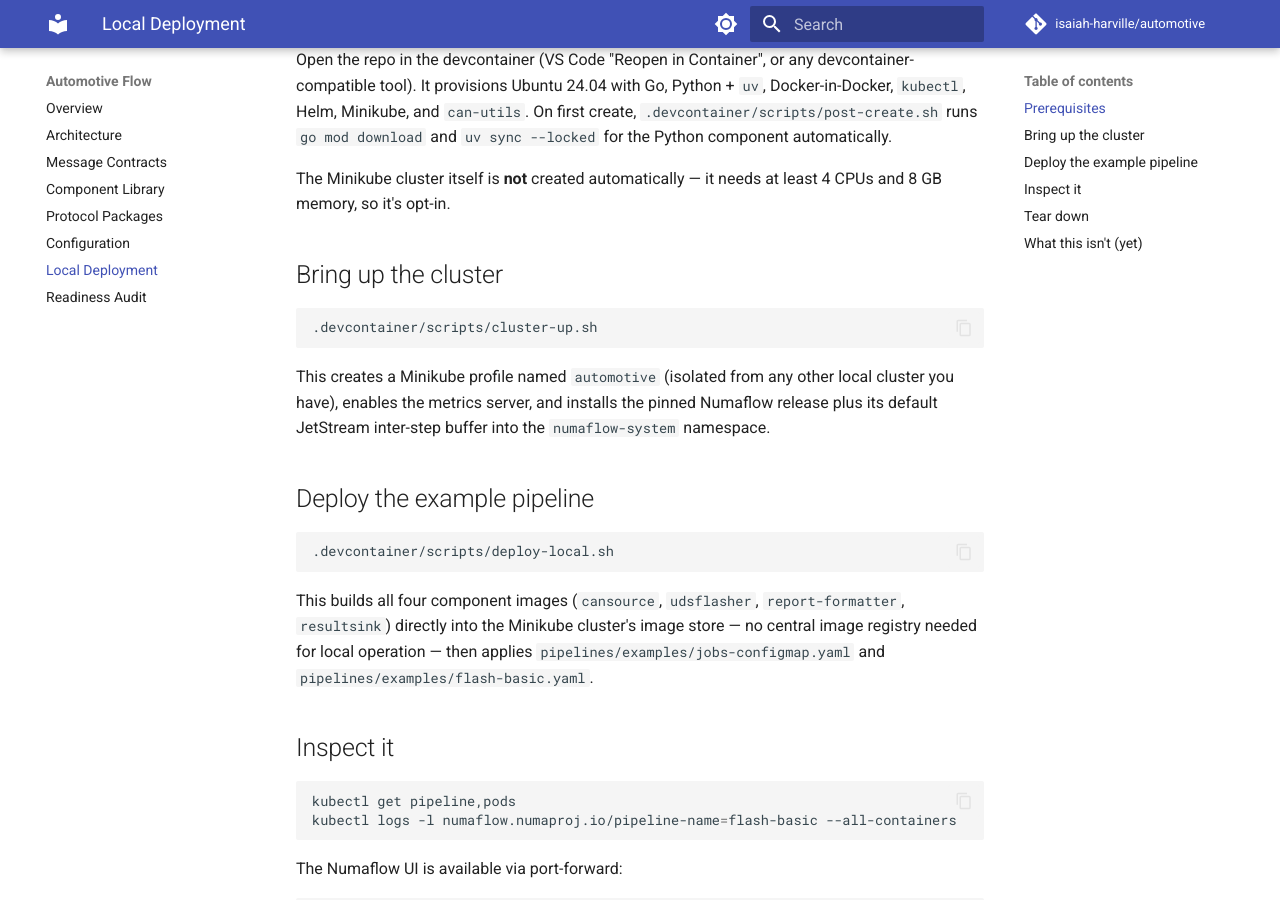
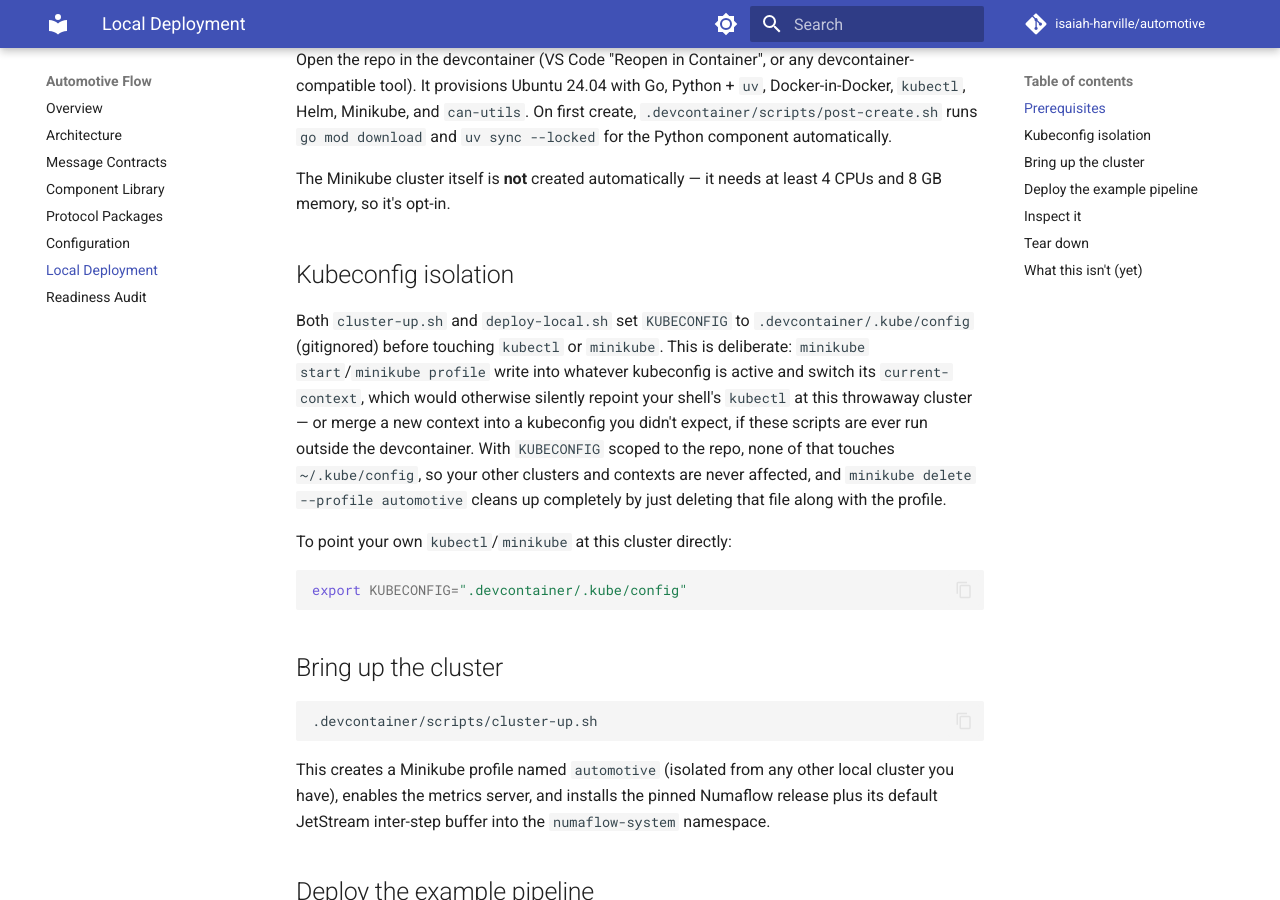
Before and after one commit to isaiah-harville/automotive, an MkDocs documentation site: the page built from docs/local-deployment.md, in a window 1280 px wide and 900 px high, scrolled down 300 px. Built offline with MkDocs 1.6.1 and Material for MkDocs 9.7.7, drawn with Linux system fonts in a browser that asks for light colours; comment, search, counter and statistics services are not loaded.

Commit message:
Isolate devcontainer local-cluster kubeconfig from ~/.kube/config (#35)
Co-authored-by: Claude Sonnet 5 <noreply@anthropic.com>

````diff
--- a/docs/local-deployment.md
+++ b/docs/local-deployment.md
@@ -15,6 +15,26 @@ create, `.devcontainer/scripts/post-create.sh` runs `go mod download` and
 
 The Minikube cluster itself is **not** created automatically — it needs at
 least 4 CPUs and 8 GB memory, so it's opt-in.
+
+## Kubeconfig isolation
+
+Both `cluster-up.sh` and `deploy-local.sh` set `KUBECONFIG` to
+`.devcontainer/.kube/config` (gitignored) before touching `kubectl` or
+`minikube`. This is deliberate: `minikube start`/`minikube profile` write
+into whatever kubeconfig is active and switch its `current-context`, which
+would otherwise silently repoint your shell's `kubectl` at this throwaway
+cluster — or merge a new context into a kubeconfig you didn't expect, if
+these scripts are ever run outside the devcontainer. With `KUBECONFIG`
+scoped to the repo, none of that touches `~/.kube/config`, so your other
+clusters and contexts are never affected, and `minikube delete --profile
+automotive` cleans up completely by just deleting that file along with the
+profile.
+
+To point your own `kubectl`/`minikube` at this cluster directly:
+
+```sh
+export KUBECONFIG=".devcontainer/.kube/config"
+```
 
 ## Bring up the cluster
 
````
Also changed, not shown: .devcontainer/README.md (+5 -0 lines), 3 other files.
